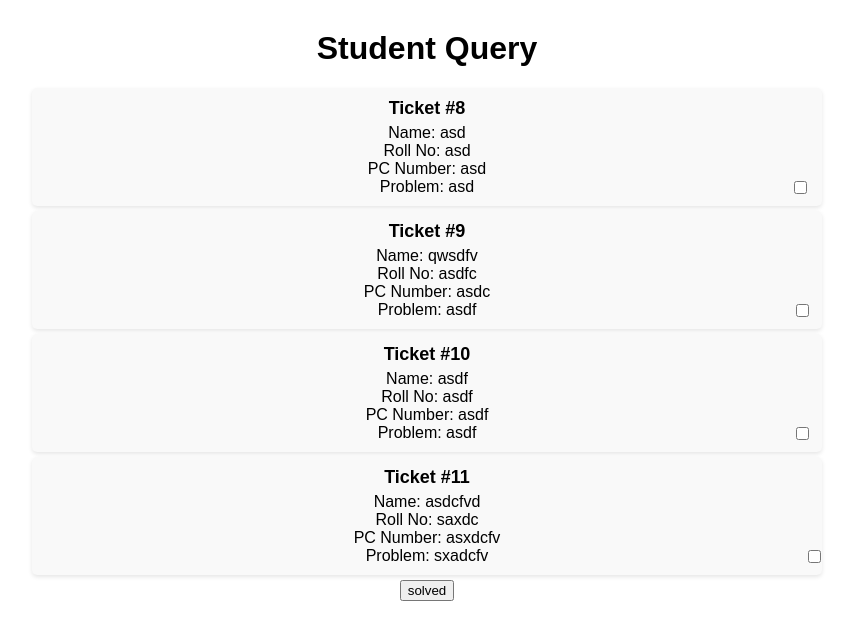
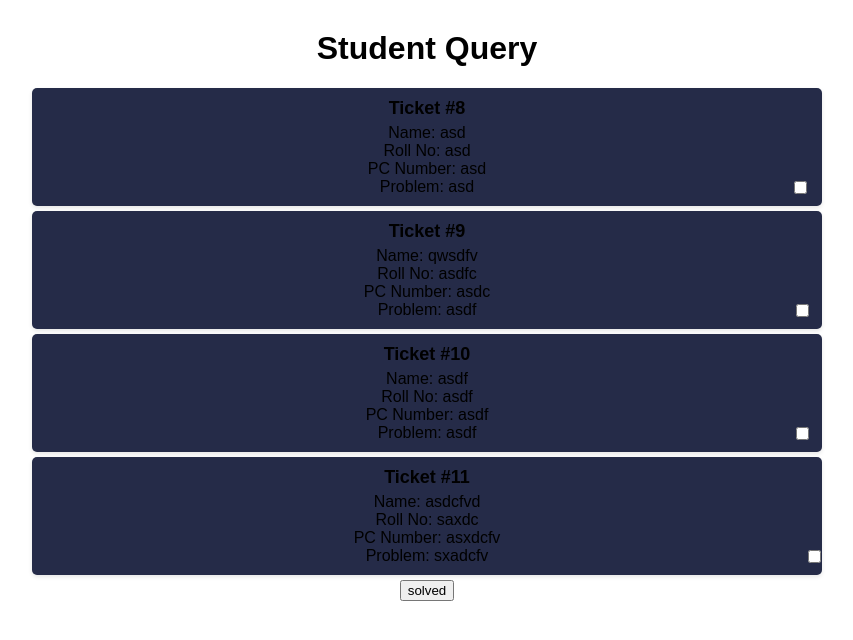
Before and after one commit to aatishmj/lm_system, a Django app: page /add/query in a window 1280 px wide. Shown: the top 640 px of the page, without its empty margins (213-1066 px from the left). Run offline with Django 4.2, Linux system fonts and the light colour scheme; data comes from the database, SQL or seed files in the repository; both versions use the stored data as it was after the commit.

Commit message:
modified:   .DS_Store 	modified:   db.sqlite3 	modified:   templates/student_query.html

```diff
--- a/templates/student_query.html
+++ b/templates/student_query.html
@@ -17,7 +17,7 @@
             max-width: 800px;
         }
         li {
-            background-color: #f9f9f9;
+            background-color: #252B48;
             padding: 10px;
             margin: 5px;
             border-radius: 5px;
@@ -38,7 +38,8 @@
         }
     </style>
 </head>
-<body>
+<body >
+
     <h1>Student Query</h1>
     <form method="post">
     {% csrf_token %}
```
Also changed, not shown: db.sqlite3, 1 other file.
